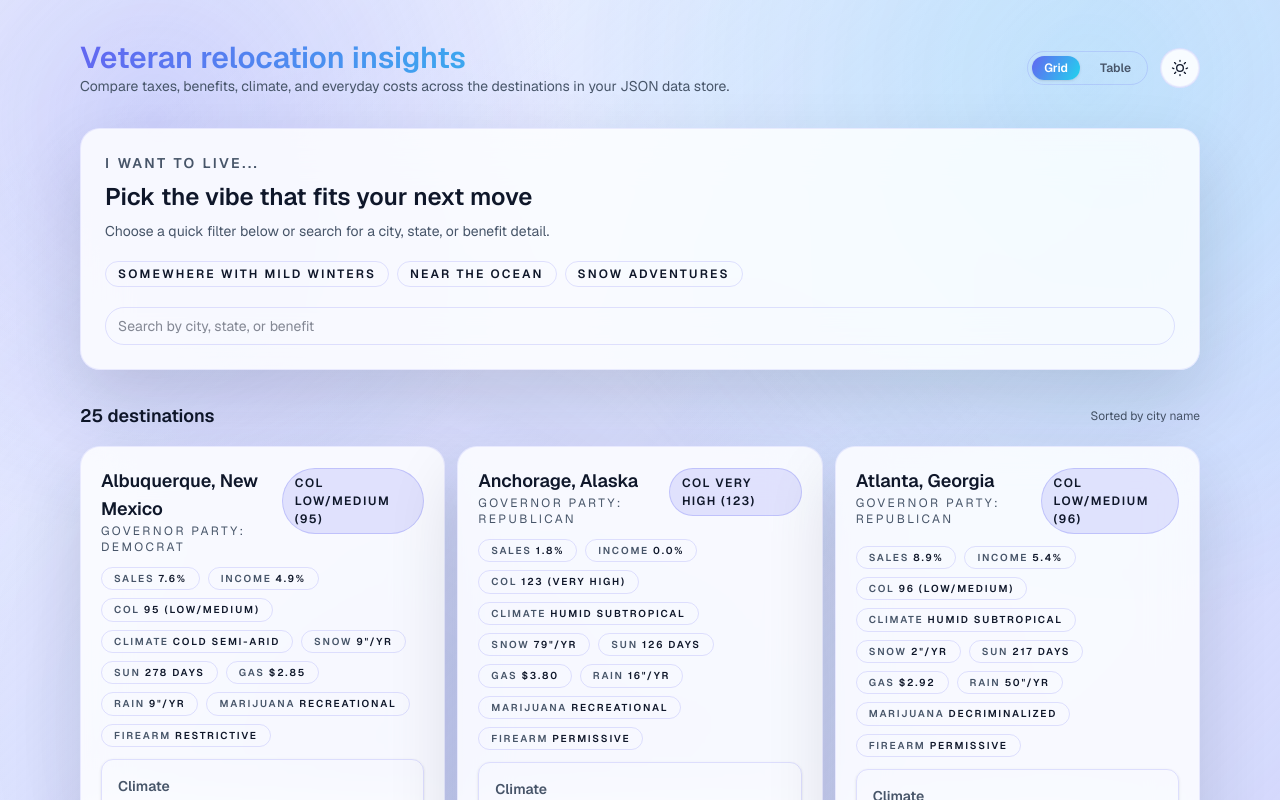
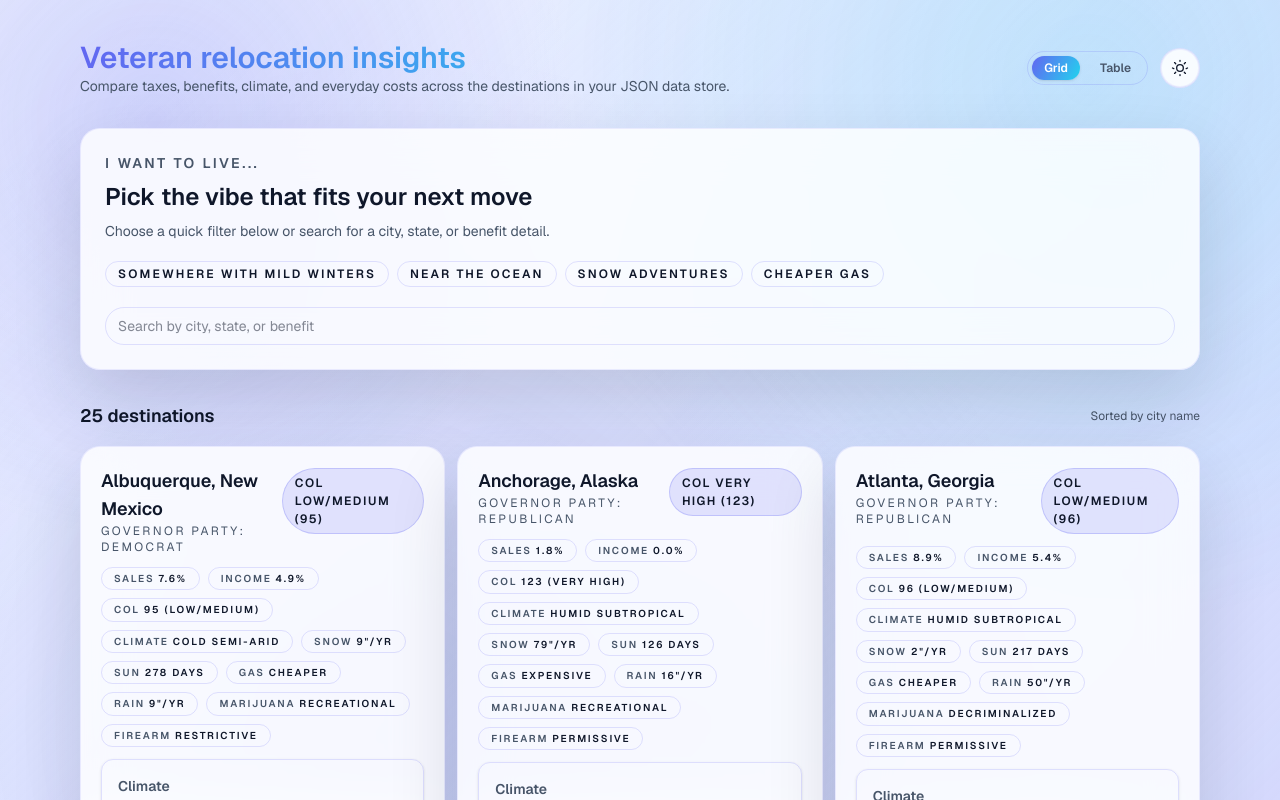
Before and after one commit to comaeclipse/nextbase, a Next.js app: page / in a window 1280 px wide. Shown: the top 800 px of the page. Built offline with nearby package versions, Linux system fonts and the light colour scheme.

Commit message:
Tag cheap gas and surface feature pills

```diff
--- a/src/components/retirement-explorer.tsx
+++ b/src/components/retirement-explorer.tsx
@@ -19,12 +19,14 @@ const formatPercent = new Intl.NumberFormat("en-US", {
 });
 
 const DEFAULT_VETERAN_BENEFIT = "No state-specific veteran benefit noted.";
+const NATIONAL_GAS_AVERAGE = 3.13;
 type Recommendation = "mild-winters" | "near-ocean" | "snow-adventures";
 
 const RECOMMENDATIONS: { id: Recommendation; label: string }[] = [
   { id: "mild-winters", label: "Somewhere with mild winters" },
   { id: "near-ocean", label: "Near the ocean" },
   { id: "snow-adventures", label: "Snow adventures" },
+  { id: "cheap-gas", label: "Cheaper gas" },
 ];
 
 
@@ -264,7 +266,7 @@ function buildFeaturePills(destination: Destination): FeaturePill[] {
     { label: "Climate", value: formatClimateSummary(destination.climate) },
     { label: "Snow", value: destination.snowfall ? `${destination.snowfall}"/yr` : "N/A" },
     { label: "Sun", value: `${destination.sunnyDays} days` },
-    { label: "Gas", value: formatUsd.format(destination.gasPrice) },
+    { label: "Gas", value: destination.gasPrice <= NATIONAL_GAS_AVERAGE ? "Cheaper" : "Expensive" },
     { label: "Rain", value: destination.rainfall ? `${destination.rainfall}"/yr` : "N/A" },
     { label: "Marijuana", value: formatLabel(destination.marijuanaStatus) },
     { label: "Firearm", value: formatLabel(destination.firearmLaws) },
@@ -319,6 +321,8 @@ function matchesRecommendation(destination: Destination, recommendation: Recomme
     }
     case "snow-adventures":
       return destination.snowfall >= 25 || /cold|alpine|snow/.test(destination.climate.toLowerCase());
+    case "cheap-gas":
+      return destination.gasPrice <= NATIONAL_GAS_AVERAGE;
     default:
       return true;
   }
```
